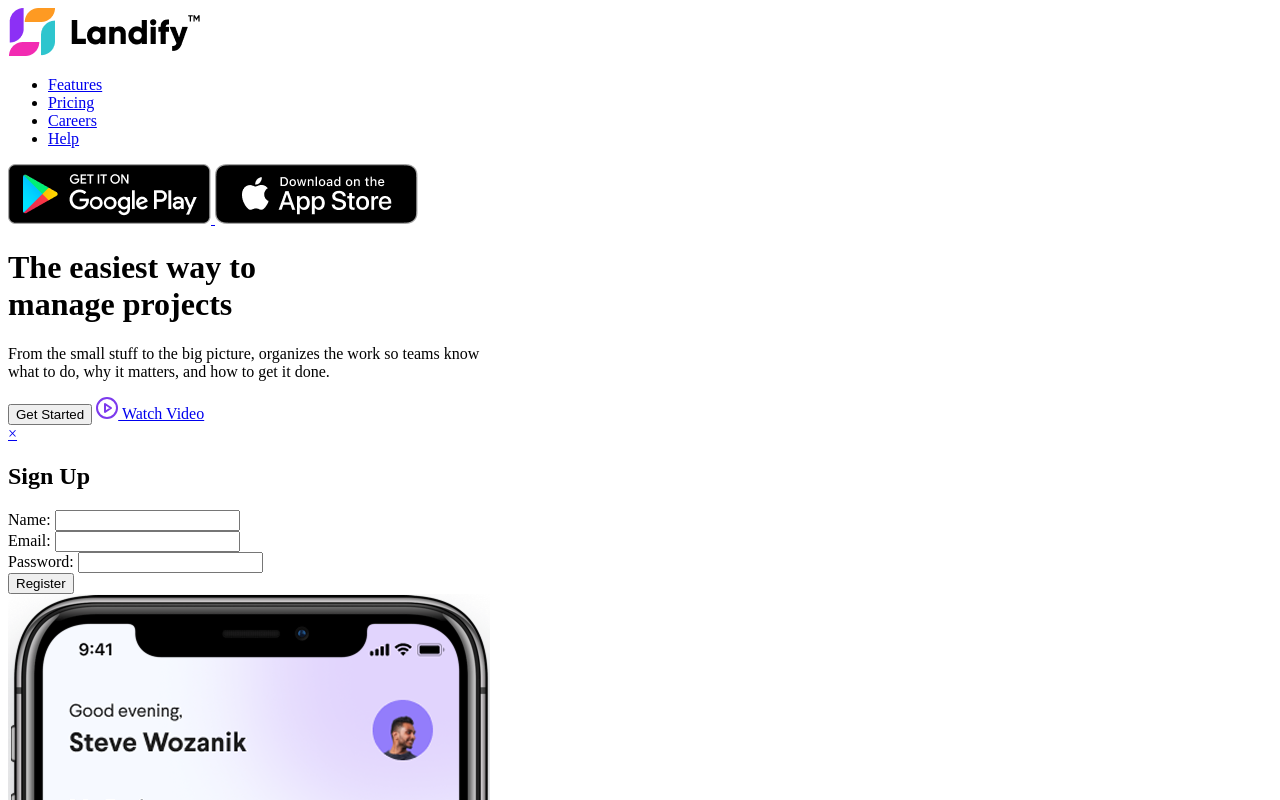
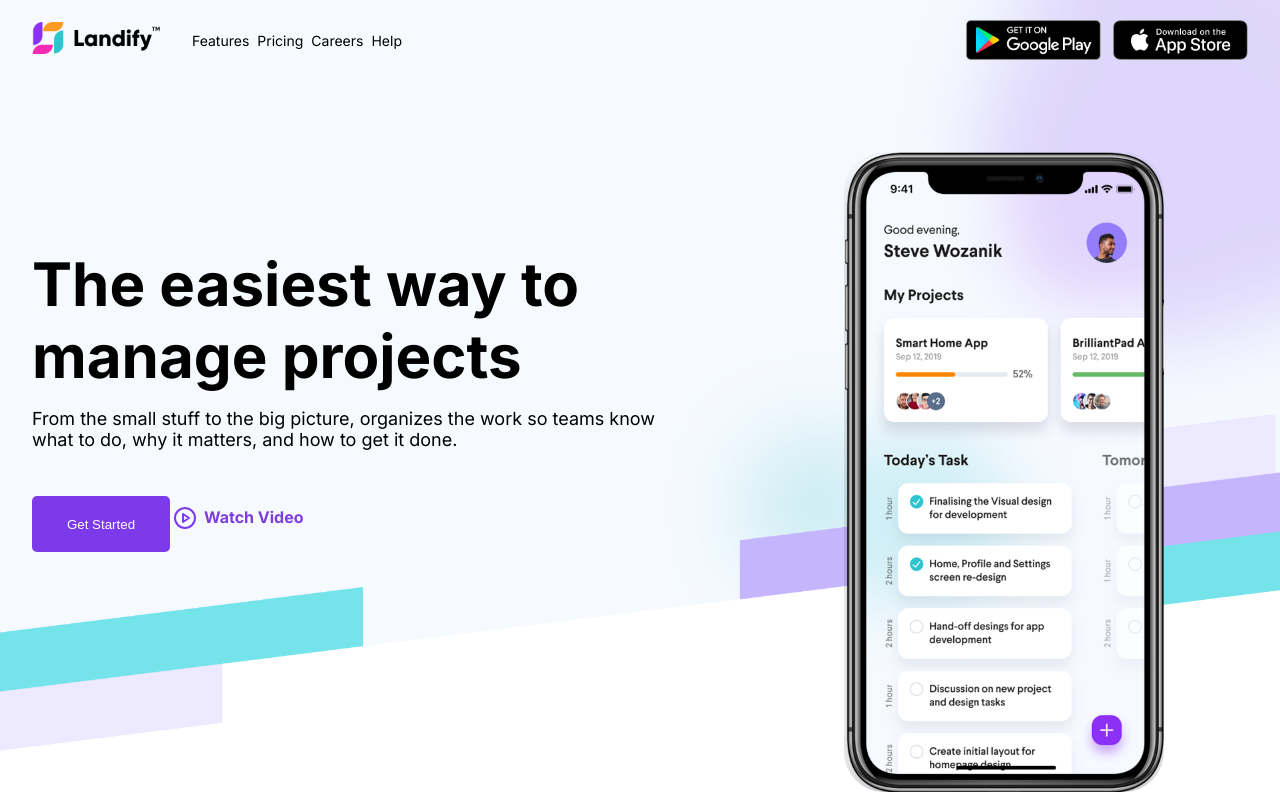
Before and after one commit to Schurer88/Studying, a plain HTML site: page index.html in a window 1280 px wide. Shown: the top 800 px of the page. Drawn offline with Linux system fonts and the light colour scheme.

Commit message:
Second commit

```diff
--- a/Landify.css
+++ /dev/null
@@ -1,233 +0,0 @@
-
-body{
-    width: 1440px;
-    height: 866px;
-    margin: 0px;
-    padding: 0px;
-    background-image: url('img/Background.png');
-    background-size: 100% 100%;
-    background-repeat: no-repeat;
-    background-position: center;
-}
-.header {
-    width: 1440px;
-    height: 80px;
-    display: flex;
-}
-.menu{
-    display: flex;
-    width: 442px;
-    height: 32px;
-    margin: 24px auto 24px 112px;
-    justify-content: space-between;
-}
-.logo img {
-    width: 128px;
-    height: 32px;
-
-}
-.menu-list {
-    display: flex;
-    width: 282px;
-    height: 28px;
-    gap: 8px;
-    list-style: none;
-    padding: 0;
-    margin: 0;
-    align-items: center;
-    justify-content: space-between;
-}
-.menu-list a {
-    text-decoration: none;
-    color: black;
-    font-family: "Inter", sans-serif;
-    font-size: 14px;
-    display: block;
-}
-.buttons-container {
-    display: flex;
-    gap: 12px;
-    width: 282px;
-    height: 40px;
-    margin: 20px 112px 20px 0px;
-}
-.buttons-container img {
-    width: 135px;
-    height: 40px;
-}
-.app-button:hover {
-    border-radius: 7px;
-    box-shadow: 0 4px 12px rgba(0, 0, 0, 0.7);
-}
-
-
-
-
-
-/*div header {*/
-
-/*    margin: 0px 0px 0px 0px;*/
-/*    padding: 0px 0px 0px 0px;*/
-/*    width: 696px;*/
-/*    height: 400px;*/
-/*}*/
-/*.block_1{*/
-/*    width: 696px;*/
-/*    height: 400px;*/
-
-/*}*/
-/*.text{*/
-/*    width: 648px;*/
-/*    height: 216px;*/
-/*    margin: 96px 48px 32px 0px;*/
-/*}*/
-
-/*.container {*/
-/*    display: flex;*/
-/*    width: 1216px;*/
-/*    height: 640px;*/
-/*    margin: 72px 112px 74px 112px;*/
-/*    gap: 32px;*/
-/*}*/
-/*h1 {*/
-/*    font-family: "Inter", sans-serif;*/
-/*    font-weight: bold;*/
-/*    font-size: 60px;*/
-/*    margin-bottom: 16px;*/
-/*}*/
-
-/*.header_2 {*/
-/*    font-family: "Inter", sans-serif;*/
-/*    font-weight: regular;*/
-/*    font-size: 18px;*/
-/*}*/
-
-
-
-
-/*.block_2{*/
-/*    width: 333px;*/
-/*    height: 56px;*/
-/*    gap: 16px;*/
-/*}*/
-/*button {*/
-
-/*    background-color: #7c3aea;*/
-/*    color: white;*/
-/*    border: none;*/
-/*    border-radius: 5px;*/
-/*    cursor: pointer;*/
-/*    width: 138px;*/
-/*    height: 56px;*/
-/*    margin: 0px 0px 0px 0px;*/
-/*    padding: 0px 0px 0px 0px;*/
-/*}*/
-
-/*button:hover {*/
-/*    background-color: #9c27b0;*/
-/*}*/
-
-/*a {*/
-/*    color: #ab47bc;*/
-/*    text-decoration: none;*/
-/*    margin-left: 10px;*/
-/*}*/
-
-/*.modal {*/
-/*    display: none;*/
-/*    position: fixed;*/
-/*    top: 0;*/
-/*    left: 0;*/
-/*    width: 100%;*/
-/*    height: 100%;*/
-/*    background-color: rgba(0, 0, 0, 0.5);*/
-/*    justify-content: center;*/
-/*    align-items: center;*/
-/*}*/
-
-/*.modal:target {*/
-/*    display: flex;*/
-/*}*/
-
-/*.modal-content {*/
-/*    background-color: white;*/
-/*    padding: 20px;*/
-/*    border-radius: 8px;*/
-/*    width: 300px;*/
-/*    text-align: left;*/
-/*    position: relative;*/
-/*}*/
-
-/*.close {*/
-/*    position: absolute;*/
-/*    top: 10px;*/
-/*    right: 10px;*/
-/*    font-size: 20px;*/
-/*    cursor: pointer;*/
-/*    color: #333;*/
-/*    text-decoration: none;*/
-/*}*/
-
-/*.form-group {*/
-/*    margin-bottom: 15px;*/
-/*}*/
-
-/*label {*/
-/*    display: block;*/
-/*    margin-bottom: 5px;*/
-/*}*/
-
-/*input {*/
-/*    width: 100%;*/
-/*    padding: 8px;*/
-/*    border: 1px solid #ccc;*/
-/*    border-radius: 4px;*/
-/*}*/
-
-/*button[type="submit"] {*/
-/*    width: 100%;*/
-/*    padding: 10px;*/
-/*    background-color: #4CAF50;*/
-/*    color: white;*/
-/*    border: none;*/
-/*    border-radius: 4px;*/
-/*}*/
-
-/*button[type="submit"]:hover {*/
-/*    background-color: #45a049;*/
-/*}*/
-
-/*.watch-button {*/
-/*    display: inline-flex;*/
-/*    align-items: center;*/
-/*    gap: 8px;*/
-/*    color: #7e3edb;*/
-/*    text-decoration: none;*/
-/*    font-weight: bold;*/
-/*    font-size: 16px;*/
-/*    width: 179px;*/
-/*    height: 56px;*/
-/*    box-sizing: border-box;*/
-/*    font-family: "Inter", sans-serif;*/
-
-
-
-/*}*/
-
-/*.header{*/
-/*    display: flex;*/
-/*}*/
-
-/*.phone img {*/
-/*    width: 320px;*/
-/*    height: 640px;*/
-/*    object-fit: cover;*/
-/*    margin: 0px 84px 0px 84px;*/
-/*    border-radius:40px*/
-
-/*}*/
-/*.phone{*/
-/*    width:488px ;*/
-/*    height: 640px;*/
-
-/*}*/
--- a/index.html
+++ b/index.html
@@ -3,18 +3,20 @@
 <head>
     <meta charset="UTF-8">
     <title>Title</title>
-    <link rel="stylesheet" href="styles.css.css">
+    <link rel="stylesheet" href="styles.css">
     <link rel="preconnect" href="https://fonts.googleapis.com">
     <link rel="preconnect" href="https://fonts.gstatic.com" crossorigin>
     <link href="https://fonts.googleapis.com/css2?family=Inter:ital,opsz,wght@0,14..32,100..900;1,14..32,100..900&display=swap"
           rel="stylesheet">
 </head>
 <body>
-<div class="header">
 
+<section class="hero">
+    <header class="nav">
+        <div class="container">
             <div class="menu">
                 <div class="logo">
-            <img src="img/Logo.png">
+                    <img src="img/Logo.png" alt="logo">
                 </div>
                 <ul class="menu-list">
                     <li><a href="#features">Features</a></li>
@@ -23,60 +25,35 @@
                     <li><a href="#help">Help</a></li>
                 </ul>
             </div>
-
             <div class="buttons-container">
                 <a href="https://play.google.com/store/apps" class="app-button" target="_blank">
                     <img src="img/Store%20badge.png" alt="oops">
                 </a>
-
                 <a href="https://www.apple.com/app-store/" class="app-button" target="_blank">
                     <img src="img/Store%20badge%202.png" alt="">
                 </a>
             </div>
         </div>
+    </header>
 
 
-<div class="container">
-    <div class="block_1">
-        <header>
-            <div class="text">
-                <h1>The easiest way to <br> manage projects</h1>
-                <p class="header_2">From the small stuff to the big picture, organizes the work so teams know <br>
+    <div class="hero-content">
+        <div class="hero-block">
+            <div class="hero-text">
+                <h1>The easiest way to manage projects</h1>
+                <p class="hero-subtitle">From the small stuff to the big picture, organizes the work so teams know
                     what to do, why it matters, and how to get it done.</p>
             </div>
-            <div class="block_2">
-                <button onclick="location.href='#modal'">Get Started</button>
+            <div class="block-buttons">
+                <button type="button">Get Started</button>
                 <a href="#" class="watch-button">
-                    <img src="img/Icon.svg" alt="Play Icon">
-                    Watch Video
-                </a>
-            </div>
-            <div id="modal" class="modal">
-                <div class="modal-content">
-                    <a href="#" class="close">×</a>
-                    <h2>Sign Up</h2>
-                    <form>
-                        <div class="form-group">
-                            <label for="name">Name:</label>
-                            <input type="text" id="name" name="name" required>
-                        </div>
-                        <div class="form-group">
-                            <label for="email">Email:</label>
-                            <input type="email" id="email" name="email" required>
-                        </div>
-                        <div class="form-group">
-                            <label for="password">Password:</label>
-                            <input type="password" id="password" name="password" required>
-                        </div>
-                        <button type="submit">Register</button>
-                    </form>
+                    <img src="img/Icon.svg" alt="Play Icon">Watch Video</a>
             </div>
         </div>
-        </header>
-    </div>
         <div class="phone">
-        <img src="img/Mobile.png">
+        <img src="img/Mobile.png" alt="">
         </div>
     </div>
+</section>
 </body>
 </html>
--- a/styles.css
+++ b/styles.css
@@ -1,34 +1,38 @@
-
-body{
-    width: 1440px;
-    height: 866px;
-    margin: 0px;
-    padding: 0px;
-    background-image: url('img/Background.png');
-    background-size: 100% 100%;
-    background-repeat: no-repeat;
-    background-position: center;
+body {
+    padding: 0;
+    margin: 0;
 }
 
+.nav {
+}
 
+.container {
+    max-width: 1216px;
+    margin-left: auto;
+    margin-right: auto;
+}
 
-.header {
-    width: 1440px;
-    height: 80px;
+header .container {
     display: flex;
+    align-items: center;
+    justify-content: space-between;
+    padding: 20px 0;
 }
-.menu{
+
+.menu {
     display: flex;
     width: 442px;
     height: 32px;
-    margin: 24px auto 24px 112px;
     justify-content: space-between;
+    align-items: center;
 }
+
 .logo img {
     width: 128px;
     height: 32px;
 
 }
+
 .menu-list {
     display: flex;
     width: 282px;
@@ -38,7 +42,7 @@ body{
     padding: 0;
     margin: 0;
     align-items: center;
-    justify-content: space-between;
+
 }
 
 .menu-list a {
@@ -47,18 +51,13 @@ body{
     font-family: "Inter", sans-serif;
     font-size: 14px;
     display: block;
-
 }
 
 .buttons-container {
-
     display: flex;
     gap: 12px;
     width: 282px;
     height: 40px;
-    margin: 20px 112px 20px 0px;
-
-
 }
 
 .buttons-container img {
@@ -69,177 +68,101 @@ body{
 .app-button:hover {
     border-radius: 7px;
     box-shadow: 0 4px 12px rgba(0, 0, 0, 0.7);
+}
+
+
+.hero {
+    height: 100vh;
+    background-image: url("img/Background.png");
+    background-size: cover;
+    background-position: center;
+    background-repeat: no-repeat;
+}
+
+.hero-content {
+    margin: 72px auto;
+    display: flex;
+    max-width: 1216px;
+    margin-left: auto;
+    margin-right: auto;
+    height: 100vh;
+    gap: 32px;
+}
+
+
+.hero-block {
+    max-width: 696px;
+    max-height: 400px;
 
 }
 
+.hero-text {
 
+    padding: 96px 48px 0px 0px;
+}
 
+p {
+    margin: 16px 0px 0px 0px;
+}
 
+h1 {
+    font-family: "Inter", sans-serif;
+    font-weight: bold;
+    font-size: 60px;
+    margin: 0px;
+}
 
-/*div header {*/
+.hero-subtitle {
+    height: 56px;
+    font-family: "Inter", sans-serif;
+    font-weight: 400;
+    font-size: 18px;
+}
 
-/*    margin: 0px 0px 0px 0px;*/
-/*    padding: 0px 0px 0px 0px;*/
-/*    width: 696px;*/
-/*    height: 400px;*/
-/*}*/
-/*.block_1{*/
-/*    width: 696px;*/
-/*    height: 400px;*/
+.block-buttons {
+    width: 333px;
+    height: 56px;
+    padding: 32px 0 0 0;
+    margin: 0px;
 
-/*}*/
-/*.text{*/
-/*    width: 648px;*/
-/*    height: 216px;*/
-/*    margin: 96px 48px 32px 0px;*/
-/*}*/
+}
 
-/*.container {*/
-/*    display: flex;*/
-/*    width: 1216px;*/
-/*    height: 640px;*/
-/*    margin: 72px 112px 74px 112px;*/
-/*    gap: 32px;*/
-/*}*/
-/*h1 {*/
-/*    font-family: "Inter", sans-serif;*/
-/*    font-weight: bold;*/
-/*    font-size: 60px;*/
-/*    margin-bottom: 16px;*/
-/*}*/
+button {
+    background-color: #7c3aea;
+    color: white;
+    border: none;
+    border-radius: 5px;
+    cursor: pointer;
+    width: 138px;
+    height: 56px;
+    margin: 0px 0px 0px 0px;
+    padding: 0px 0px 0px 0px;
+}
 
-/*.header_2 {*/
-/*    font-family: "Inter", sans-serif;*/
-/*    font-weight: regular;*/
-/*    font-size: 18px;*/
-/*}*/
+button:hover {
+    background-color: #9c27b0;
+}
 
+.watch-button {
+    display: inline-flex;
+    gap: 8px;
+    color: #7e3edb;
+    text-decoration: none;
+    font-weight: bold;
+    font-size: 16px;
+    box-sizing: border-box;
+    font-family: "Inter", sans-serif;
+}
 
+.phone img {
+    width: 320px;
+    height: 640px;
+    object-fit: cover;
+    margin: 0px 84px 0px 84px;
+    border-radius: 40px
+}
 
-
-/*.block_2{*/
-/*    width: 333px;*/
-/*    height: 56px;*/
-/*    gap: 16px;*/
-/*}*/
-/*button {*/
-
-/*    background-color: #7c3aea;*/
-/*    color: white;*/
-/*    border: none;*/
-/*    border-radius: 5px;*/
-/*    cursor: pointer;*/
-/*    width: 138px;*/
-/*    height: 56px;*/
-/*    margin: 0px 0px 0px 0px;*/
-/*    padding: 0px 0px 0px 0px;*/
-/*}*/
-
-/*button:hover {*/
-/*    background-color: #9c27b0;*/
-/*}*/
-
-/*a {*/
-/*    color: #ab47bc;*/
-/*    text-decoration: none;*/
-/*    margin-left: 10px;*/
-/*}*/
-
-/*.modal {*/
-/*    display: none;*/
-/*    position: fixed;*/
-/*    top: 0;*/
-/*    left: 0;*/
-/*    width: 100%;*/
-/*    height: 100%;*/
-/*    background-color: rgba(0, 0, 0, 0.5);*/
-/*    justify-content: center;*/
-/*    align-items: center;*/
-/*}*/
-
-/*.modal:target {*/
-/*    display: flex;*/
-/*}*/
-
-/*.modal-content {*/
-/*    background-color: white;*/
-/*    padding: 20px;*/
-/*    border-radius: 8px;*/
-/*    width: 300px;*/
-/*    text-align: left;*/
-/*    position: relative;*/
-/*}*/
-
-/*.close {*/
-/*    position: absolute;*/
-/*    top: 10px;*/
-/*    right: 10px;*/
-/*    font-size: 20px;*/
-/*    cursor: pointer;*/
-/*    color: #333;*/
-/*    text-decoration: none;*/
-/*}*/
-
-/*.form-group {*/
-/*    margin-bottom: 15px;*/
-/*}*/
-
-/*label {*/
-/*    display: block;*/
-/*    margin-bottom: 5px;*/
-/*}*/
-
-/*input {*/
-/*    width: 100%;*/
-/*    padding: 8px;*/
-/*    border: 1px solid #ccc;*/
-/*    border-radius: 4px;*/
-/*}*/
-
-/*button[type="submit"] {*/
-/*    width: 100%;*/
-/*    padding: 10px;*/
-/*    background-color: #4CAF50;*/
-/*    color: white;*/
-/*    border: none;*/
-/*    border-radius: 4px;*/
-/*}*/
-
-/*button[type="submit"]:hover {*/
-/*    background-color: #45a049;*/
-/*}*/
-
-/*.watch-button {*/
-/*    display: inline-flex;*/
-/*    align-items: center;*/
-/*    gap: 8px;*/
-/*    color: #7e3edb;*/
-/*    text-decoration: none;*/
-/*    font-weight: bold;*/
-/*    font-size: 16px;*/
-/*    width: 179px;*/
-/*    height: 56px;*/
-/*    box-sizing: border-box;*/
-/*    font-family: "Inter", sans-serif;*/
-
-
-
-/*}*/
-
-/*.header{*/
-/*    display: flex;*/
-/*}*/
-
-/*.phone img {*/
-/*    width: 320px;*/
-/*    height: 640px;*/
-/*    object-fit: cover;*/
-/*    margin: 0px 84px 0px 84px;*/
-/*    border-radius:40px*/
-
-/*}*/
-/*.phone{*/
-/*    width:488px ;*/
-/*    height: 640px;*/
-
-/*}*/
+.phone {
+    width: 488px;
+    height: 640px;
+}
```
Also changed, not shown: Landify.html (deleted, +0 -82 lines). Lines whose indentation alone changed are shown as unchanged.
